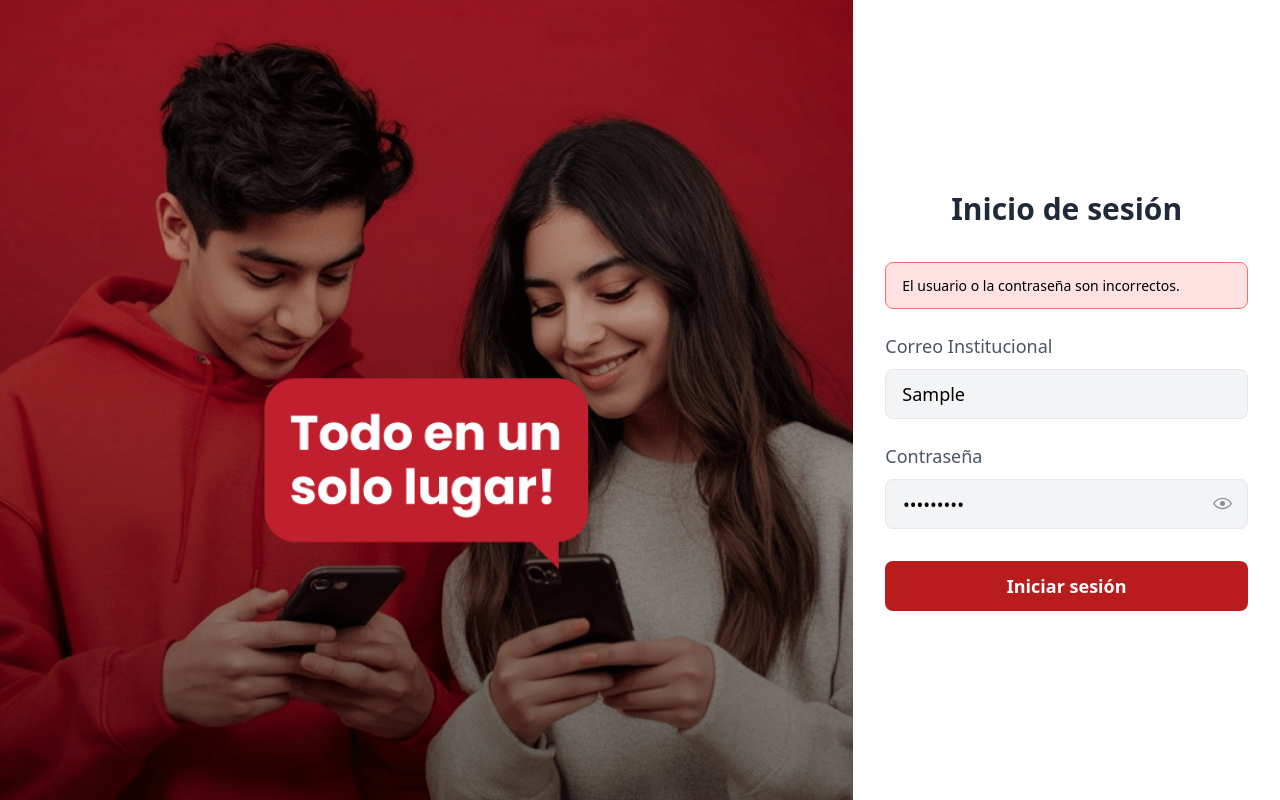
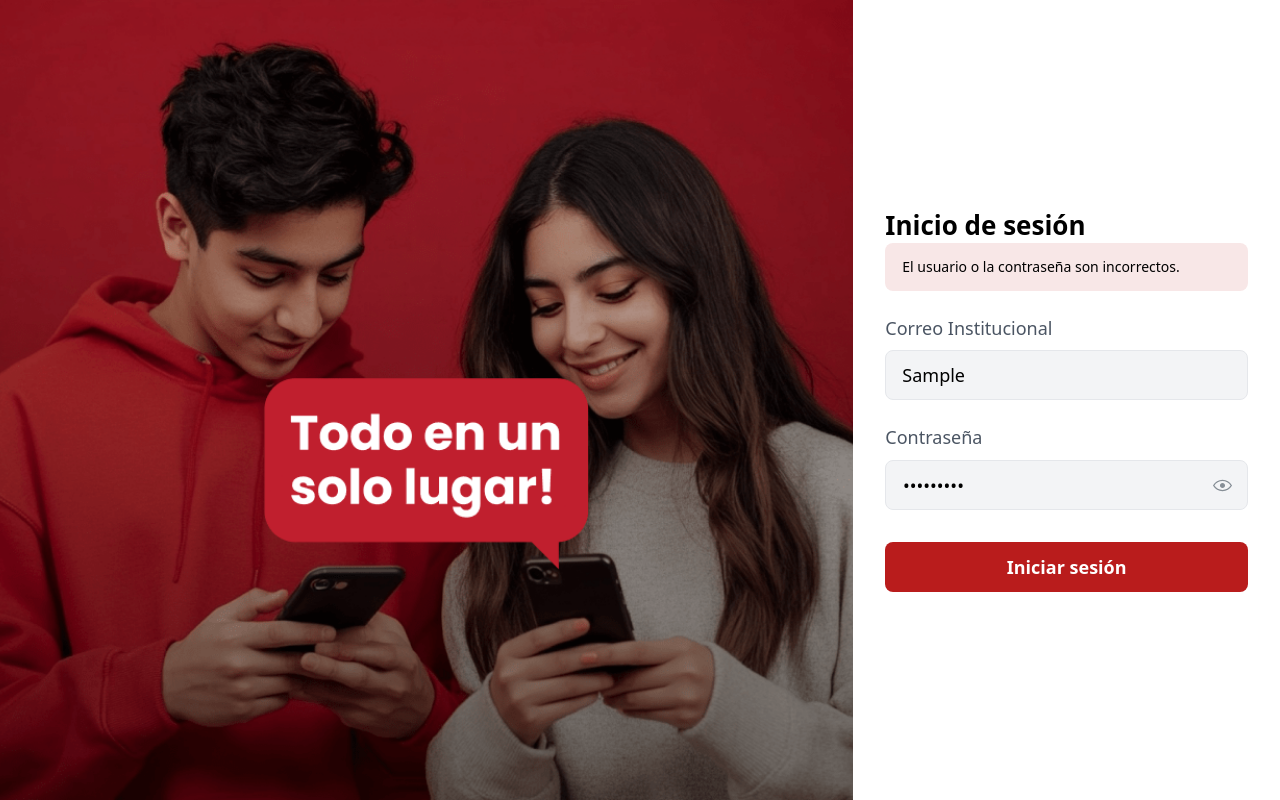
Before and after one commit to carlos-alberto-code/dashboard, a React (Vite) app: page /login in a window 1280 px wide. Both pictures are taken after typing "Sample", "Sample123" into the empty fields and a click on the button "Iniciar sesión". Built offline with nearby package versions, Linux system fonts and the light colour scheme.

Commit message:
Refactorización: Se separaron algunos estilos para usar el theme de la aplicación.

```diff
--- a/src/UVMTheme.tsx
+++ /dev/null
@@ -1,94 +0,0 @@
-import {MantineProvider, createTheme} from '@mantine/core';
-import '@mantine/core/styles.css';
-
-// Theme personalizado para mantener los estilos actuales
-const theme = createTheme({
-    primaryColor: 'red',
-    colors: {
-        red: [
-            '#fee2e2', // red-100
-            '#fecaca', // red-200
-            '#fca5a5', // red-300
-            '#f87171', // red-400
-            '#ef4444', // red-500
-            '#dc2626', // red-600
-            '#b91c1c', // red-700 - tu color principal
-            '#991b1b', // red-800 - tu hover
-            '#7f1d1d', // red-900
-            '#450a0a', // red-950
-        ],
-    },
-    fontFamily: 'inherit', // Usa la fuente del proyecto
-    defaultRadius: 'md', // rounded-lg equivalente
-    components: {
-        TextInput: {
-            defaultProps: {
-                size: 'lg',
-            },
-            styles: {
-                input: {
-                    padding: '16px',
-                    backgroundColor: '#f3f4f6', // bg-gray-100
-                    border: '1px solid #e5e7eb', // border-gray-200
-                    '&:focus': {
-                        borderColor: '#dc2626', // red-600
-                        boxShadow: '0 0 0 2px rgba(220, 38, 38, 0.2)', // ring-2 ring-red-600
-                    },
-                },
-                label: {
-                    color: '#4b5563', // text-gray-600
-                    marginBottom: '8px',
-                    display: 'block',
-                },
-            },
-        },
-        PasswordInput: {
-            defaultProps: {
-                size: 'lg',
-            },
-            styles: {
-                input: {
-                    padding: '16px',
-                    backgroundColor: '#f3f4f6',
-                    border: '1px solid #e5e7eb',
-                    '&:focus': {
-                        borderColor: '#dc2626',
-                        boxShadow: '0 0 0 2px rgba(220, 38, 38, 0.2)',
-                    },
-                },
-                label: {
-                    color: '#4b5563',
-                    marginBottom: '8px',
-                    display: 'block',
-                },
-            },
-        },
-        Button: {
-            styles: {
-                root: {
-                    fontWeight: 700,
-                    padding: '16px',
-                    '&:disabled': {
-                        backgroundColor: '#f87171', // disabled:bg-red-400
-                        cursor: 'not-allowed',
-                    },
-                },
-            },
-        },
-        Alert: {
-            styles: {
-                root: {
-                    padding: '12px 16px',
-                },
-            },
-        },
-    },
-});
-
-// Componente wrapper para usar en tu App o main.tsx
-export function MantineSetup({children}: { children: React.ReactNode }) {
-    return <MantineProvider theme={theme}>{children}</MantineProvider>;
-}
-
-// También puedes exportar solo el theme si prefieres configurarlo directamente
-export {theme};
--- a/src/main.tsx
+++ b/src/main.tsx
@@ -4,16 +4,16 @@ import App from './App.tsx'
 import { BrowserRouter } from 'react-router-dom';
 import { AuthProvider } from './components/context/AuthContext.tsx';
 import React from 'react'
-import {MantineSetup} from "./UVMTheme.tsx";
+import {ThemeSetup} from "./theme/theme.tsx";
 
 createRoot(document.getElementById('root')!).render(
     <React.StrictMode>
-        <MantineSetup>
+        <ThemeSetup>
             <BrowserRouter>
                 <AuthProvider>
                     <App />
                 </AuthProvider>
             </BrowserRouter>
-        </MantineSetup>
+        </ThemeSetup>
     </React.StrictMode>,
 )
--- /dev/null
+++ b/src/theme/theme.tsx
@@ -0,0 +1,127 @@
+import React from "react";
+import '@mantine/core/styles.css';
+import {MantineProvider, createTheme} from '@mantine/core';
+
+const theme = createTheme({
+    primaryColor: 'red',
+    colors: {
+        red: [
+            '#fee2e2',
+            '#fecaca',
+            '#fca5a5',
+            '#f87171',
+            '#ef4444',
+            '#dc2626',
+            '#b91c1c', // Color Principal
+            '#991b1b', // Para el Hover
+            '#7f1d1d',
+            '#450a0a',
+        ],
+    },
+    fontFamily: 'inherit',
+    defaultRadius: 'md',
+    components: {
+        TextInput: {
+            defaultProps: {
+                size: 'lg',
+            },
+            styles: {
+                input: {
+                    padding: '16px',
+                    backgroundColor: '#f3f4f6',
+                    border: '1px solid #e5e7eb',
+                    '&:focus': {
+                        borderColor: '#dc2626',
+                        boxShadow: '0 0 0 2px rgba(220, 38, 38, 0.2)',
+                    },
+                },
+                label: {
+                    color: '#4b5563',
+                    marginBottom: '8px',
+                    display: 'block',
+                },
+            },
+        },
+        PasswordInput: {
+            defaultProps: {
+                size: 'lg',
+            },
+            styles: {
+                input: {
+                    padding: '16px',
+                    backgroundColor: '#f3f4f6',
+                    border: '1px solid #e5e7eb',
+                    '&:focus': {
+                        borderColor: '#dc2626',
+                        boxShadow: '0 0 0 2px rgba(220, 38, 38, 0.2)',
+                    },
+                },
+                label: {
+                    color: '#4b5563',
+                    marginBottom: '8px',
+                    display: 'block',
+                },
+            },
+        },
+        Button: {
+            defaultProps: {
+                size: 'lg',
+            },
+            styles: {
+                root: {
+                    fontWeight: 700,
+                    paddingTop: '16px',
+                    paddingBottom: '16px',
+                    borderRadius: '8px',
+                    transition: 'background-color 300ms',
+                    '&[data-variant="filled"][data-color="red"]': {
+                        backgroundColor: '#b91c1c',
+                        '&:hover:not(:disabled)': {
+                            backgroundColor: '#991b1b',
+                        },
+                    },
+                    '&:disabled': {
+                        backgroundColor: '#f87171',
+                        cursor: 'not-allowed',
+                        color: '#ffffff',
+                    },
+                },
+            },
+        },
+        Alert: {
+            styles: {
+                root: {
+                    padding: '12px 16px',
+                    '&[data-variant="light"][data-color="red"]': {
+                        backgroundColor: '#fee2e2',
+                        border: '1px solid #f87171',
+                    },
+                },
+                message: {
+                    '&[data-variant="light"][data-color="red"]': {
+                        color: '#b91c1c',
+                    },
+                },
+            },
+        },
+        Title: {
+            styles: {
+                root: {
+                    '&[data-order="2"]': {
+                        fontSize: '1.875rem',
+                        fontWeight: 700,
+                        marginBottom: '2rem',
+                        color: '#1f2937',
+                        textAlign: 'center',
+                    },
+                },
+            },
+        },
+    },
+});
+
+export function ThemeSetup({children}: { children: React.ReactNode }) {
+    return <MantineProvider theme={theme}>{children}</MantineProvider>;
+}
+
+export {theme};
--- a/src/views/Login.tsx
+++ b/src/views/Login.tsx
@@ -39,30 +39,16 @@ const Login = () => {
 
             <div className="w-full lg:w-1/3 flex items-center justify-center p-8">
                 <div className="w-full max-w-md">
-                    <Title
-                        order={2}
-                        style={{
-                            fontSize: '1.875rem',
-                            fontWeight: 700,
-                            marginBottom: '2rem',
-                            color: '#1f2937',
-                            textAlign: 'center',
-                        }}
-                    >
+                    <Title order={2}>
                         Inicio de sesión
                     </Title>
 
                     <form onSubmit={handleSubmit}>
                         {error && (
                             <Alert
+                                variant="light"
                                 color="red"
-                                variant="light"
-                                style={{
-                                    backgroundColor: '#fee2e2',
-                                    border: '1px solid #f87171',
-                                    color: '#b91c1c',
-                                    marginBottom: '1.5rem',
-                                }}
+                                className="mb-6"
                             >
                                 {error}
                             </Alert>
@@ -75,7 +61,7 @@ const Login = () => {
                                 onChange={(e) => setUsername(e.target.value)}
                                 required
                                 withAsterisk={false}
-                                placeholder={"A940983456@my.uvm.edu.mx"}
+                                placeholder="A940983456@my.uvm.edu.mx"
                             />
                         </div>
 
@@ -93,26 +79,8 @@ const Login = () => {
                             type="submit"
                             disabled={isLoading}
                             fullWidth
-                            size="lg"
-                            styles={{
-                                root: {
-                                    backgroundColor: '#b91c1c',
-                                    color: '#ffffff',
-                                    fontWeight: 700,
-                                    paddingTop: '16px',
-                                    paddingBottom: '16px',
-                                    borderRadius: '8px',
-                                    transition: 'background-color 300ms',
-                                    '&:hover:not(:disabled)': {
-                                        backgroundColor: '#991b1b',
-                                    },
-                                    '&:disabled': {
-                                        backgroundColor: '#f87171',
-                                        cursor: 'not-allowed',
-                                        color: '#ffffff',
-                                    },
-                                },
-                            }}
+                            color="red"
+                            variant="filled"
                         >
                             {isLoading ? 'Verificando...' : 'Iniciar sesión'}
                         </Button>
```
Also changed, not shown: src/api/login.ts (added).
